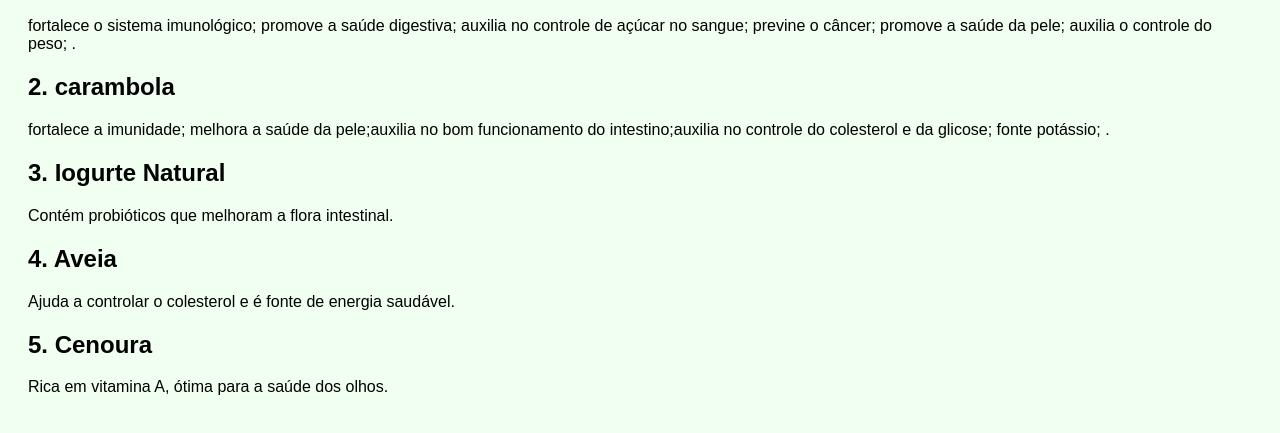
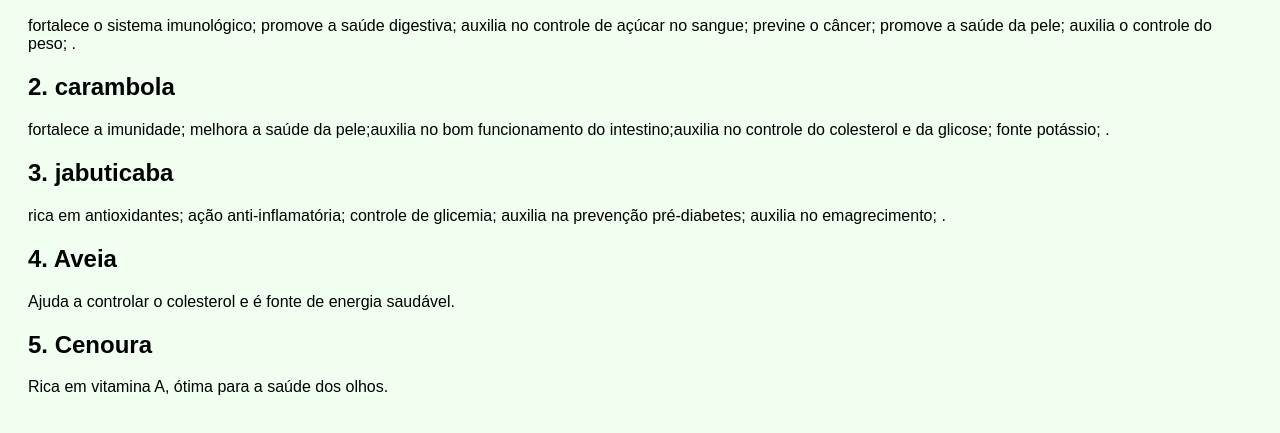
Before and after one commit to biazmont/alimentos-saudaveis4, a plain HTML site: page index.html in a window 1280 px wide. Shown: the part 139-572 px from the top of the page. Drawn offline with Linux system fonts and the light colour scheme.

Commit message:
continuação da adaptação

```diff
--- a/index.html
+++ b/index.html
@@ -33,8 +33,9 @@
   </div>
 
   <div class="alimento">
-    <h2>3. Iogurte Natural</h2>
-    <p>Contém probióticos que melhoram a flora intestinal.</p>
+    <h2>3. jabuticaba</h2>
+    <p>rica em antioxidantes; ação anti-inflamatória; controle de glicemia; auxilia na prevenção pré-diabetes; auxilia no emagrecimento;
+.</p>
   </div>
 
   <div class="alimento">
```
